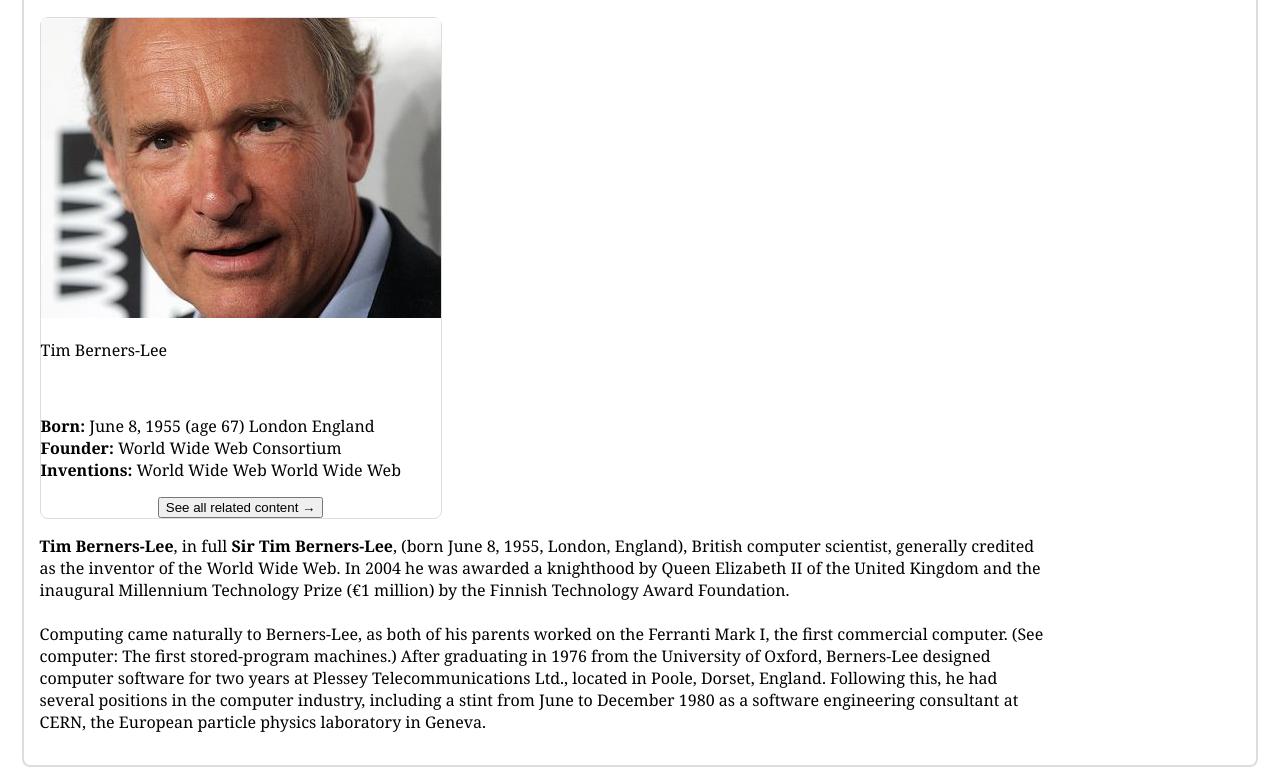
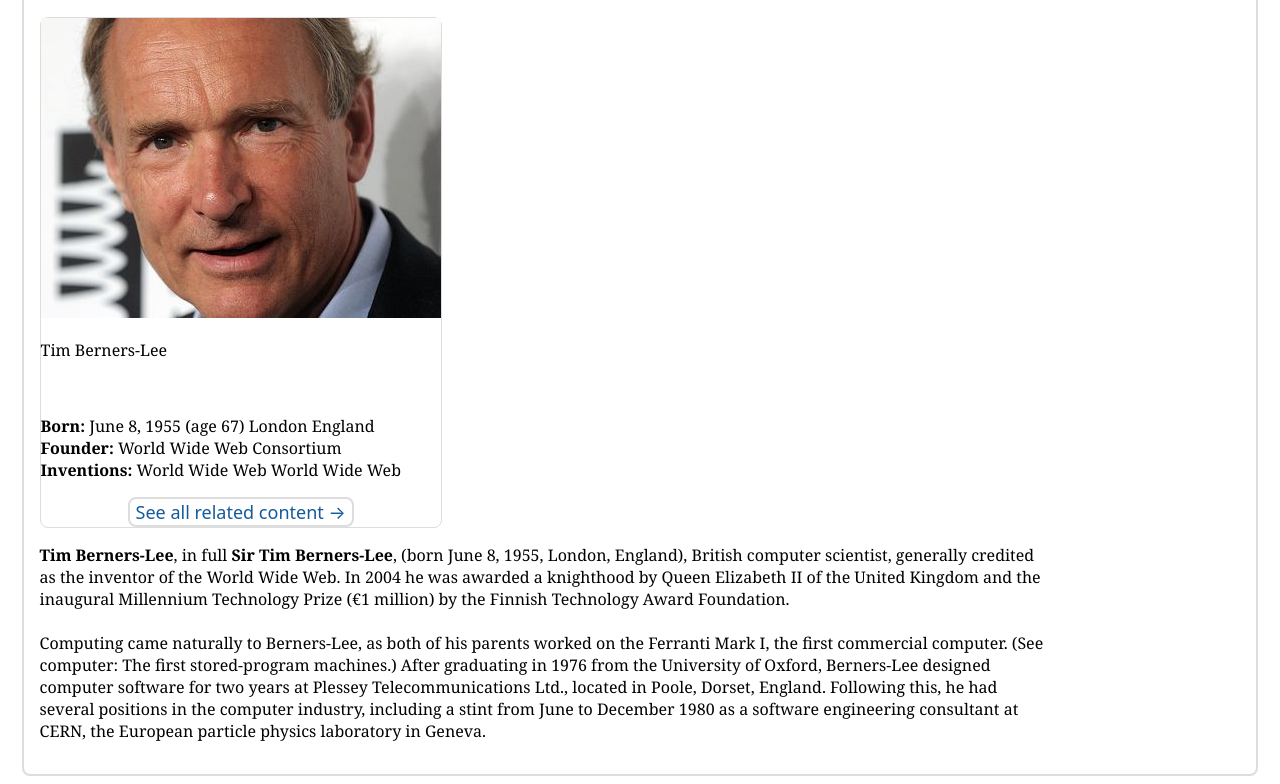
Before and after one commit to Nico-Capy/TimBernersLee, a plain HTML site: page index.html in a window 1280 px wide. Shown: the part 459-1243 px from the top of the page. Drawn offline with Linux system fonts and the light colour scheme.

Commit message:
Slight changes

```diff
--- a/index.html
+++ b/index.html
@@ -8,7 +8,7 @@
 
     <script src="https://kit.fontawesome.com/965cbed4cf.js" crossorigin="anonymous"></script>
 
-    <title>Tim Berners-Lee</title>
+    <title>Tim Berners-Lee | Biography, Education, Internet, Contributions, & Facts | Britannica</title>
 </head>
 
 <body>
@@ -55,7 +55,7 @@
                     <strong>Founder:</strong> World Wide Web Consortium<br>
                     <strong>Inventions:</strong> World Wide Web World Wide Web
                 </p>
-                <button type="button" id="related">See all related content →</button>
+                <button type="button" class="button" id="related">See all related content →</button>
             </div>
 
 
--- a/style.css
+++ b/style.css
@@ -95,7 +95,6 @@ p{
     border-radius: 0.5rem;
     color: #145a9d;
     background: transparent;
-
 }
 
 .textbutton{
```
